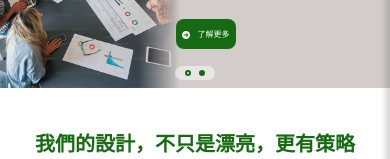
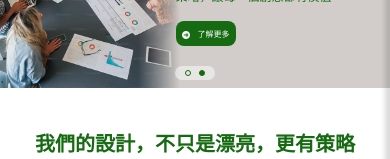
Before and after one commit to liyu5649-beep/project_sprout-studio, a React (Vite) app: page / in a window 390 px wide. Shown: the part 157-316 px from the top of the page. Built offline with nearby package versions, Linux system fonts and the light colour scheme.

Commit message:
調整700px尺寸中 1. banner 輪播點的 border:1px 2. 了解更多按鈕的 margin-top:8px

```diff
--- a/src/Web.css
+++ b/src/Web.css
@@ -446,7 +446,7 @@
     width: 100px;
     height: 50px;
     font-size: 14px;
-    margin-top: 16px;
+    margin-top: 8px;
   }
   .more img,
   .more-light img {
@@ -534,7 +534,7 @@
   .more,
   .more-light {
     width: 60px;
-    height: 30px;
+    height: 25px;
     font-size: 8px;
     margin-top: 8px;
   }
@@ -551,6 +551,7 @@
   .dot {
     width: 6px;
     height: 6px;
+    border: 1px solid #166b12;
   }
   /* 服務特色 */
   .service-feature {
```
